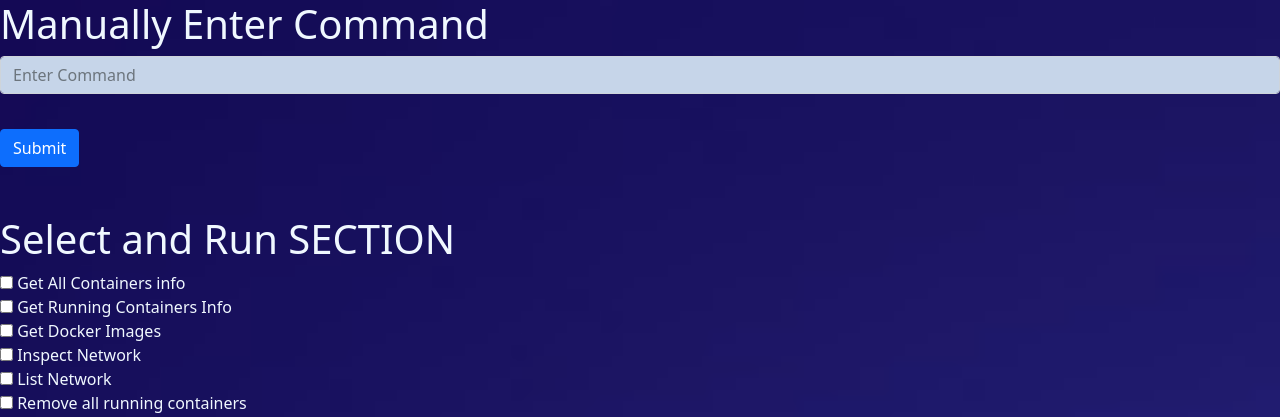
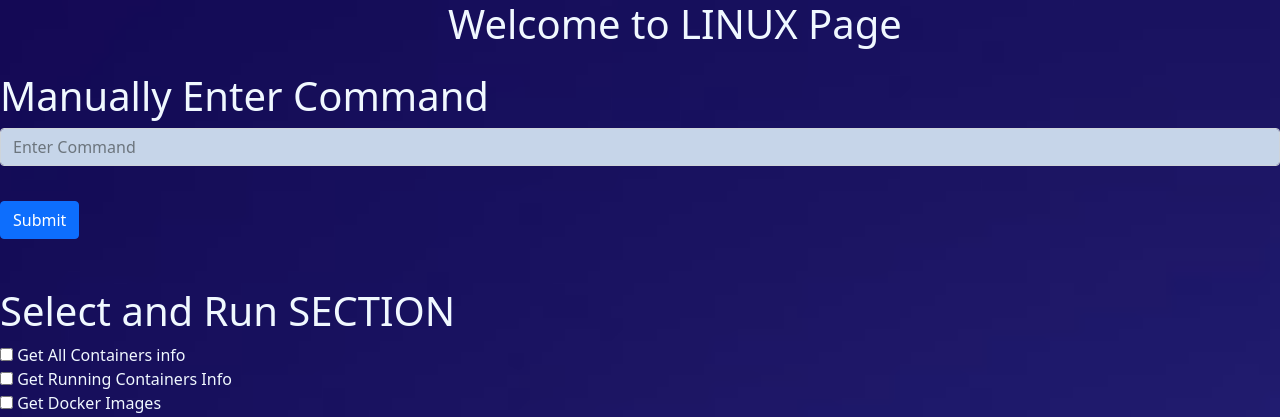
Before and after one commit to 1398abhisingh911/cgi-flask_web-app, a Flask app: page /linux in a window 1280 px wide. Shown: the top 417 px of the page. Run offline with Flask 2, Linux system fonts and the light colour scheme.

Commit message:
Update linux.html

```diff
--- a/templates/linux.html
+++ b/templates/linux.html
@@ -27,6 +27,10 @@
 </head>
 
 <body>
+    <h1 style="position: absolute;left: 35%;color: aliceblue;">Welcome to LINUX Page</h1>
+    <br>
+    <br>
+    <br>
     <form action='http://192.168.43.170/cgi-bin/docker.py'>
         <div class="form-group">
             <h1 style="color: aliceblue;">Manually Enter Command</h1>
```
